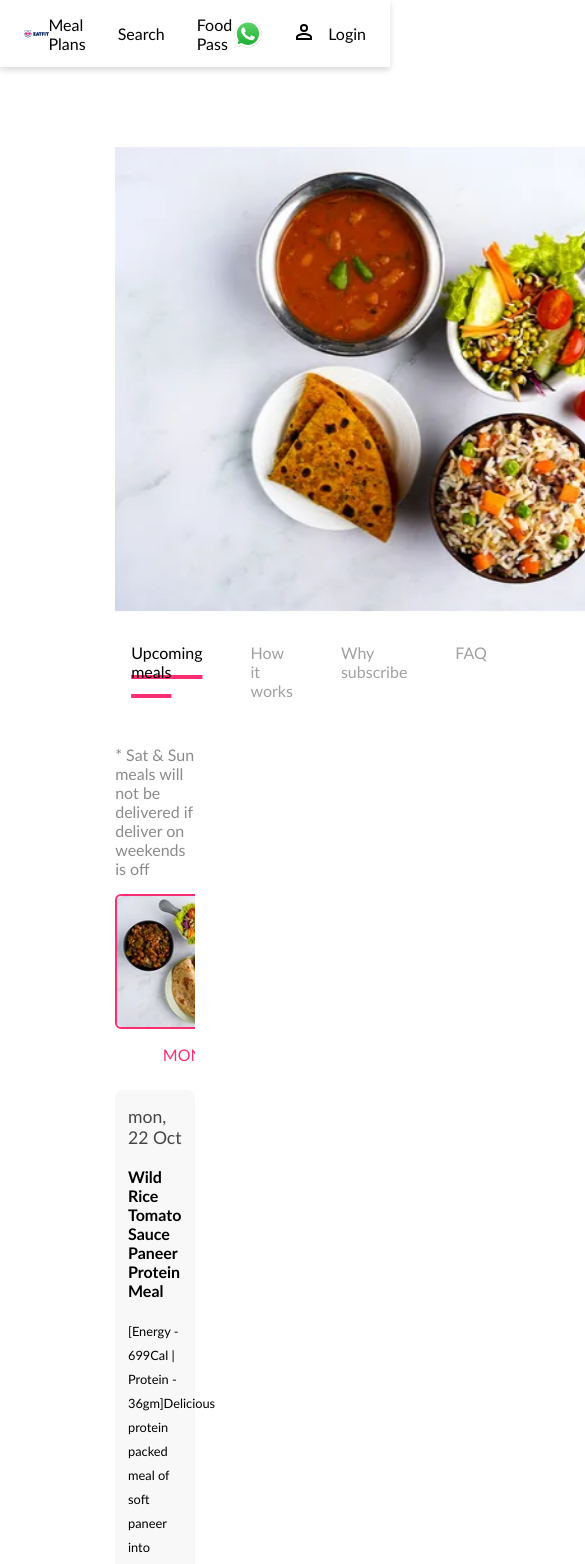
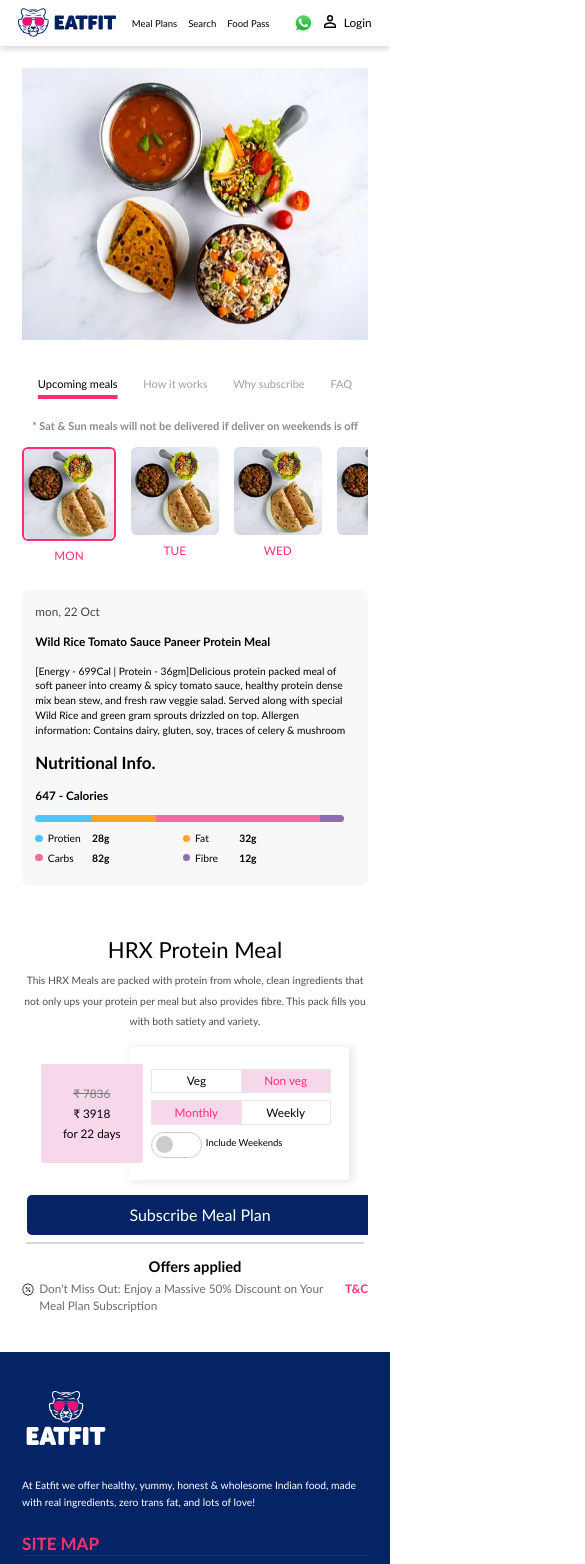
Before and after one commit to monika-queuebuster/eat-fit, a Next.js app: page /purchase-order/1 in a window 390 px wide. Shown: the top 1564 px of the page, 585 px wide, since content can reach past the window. Built offline with nearby package versions, Linux system fonts and the light colour scheme.

Commit message:
responsive changes in css

```diff
--- a/src/components/HowItWorks.jsx
+++ b/src/components/HowItWorks.jsx
@@ -7,15 +7,15 @@
     return (
         <div className={styles.howitworks_container}>
             <div className={styles.howitworks_step}>
-                <div style={{height: '2.5rem', width: '2.5rem', position: 'relative'}}><Image src='/assets/packDetail.jpeg' alt='pack detail' fill /></div>
+                <div style={{height: '3.5rem', width: '3.5rem', position: 'relative'}}><Image src='/assets/packDetail.jpeg' alt='pack detail' fill /></div>
                 <p>Our fresh meals will be delivered daily at your chosen time and address</p>
             </div>
             <div className={styles.howitworks_step}>
-                <div style={{height: '2.5rem', width: '2.5rem', position: 'relative'}}><Image src='/assets/pauseResume.jpeg' alt='pause resume' fill /></div>
+                <div style={{height: '3.5rem', width: '3.5rem', position: 'relative'}}><Image src='/assets/pauseResume.jpeg' alt='pause resume' fill /></div>
                 <p>Full flexibility in meal change, delivery time and address</p>
             </div>
             <div className={styles.howitworks_step}>
-                <div style={{height: '2.5rem', width: '3.5rem', position: 'relative'}}><Image src='/assets/refund.png' alt='refund' fill /></div>
+                <div style={{height: '3.5rem', width: '4.5rem', position: 'relative'}}><Image src='/assets/refund.png' alt='refund' fill /></div>
                 <p>Reach out to our Customer Support via Whatsapp and share your feedback. We are always here to hear from you!</p>
             </div>
         </div>
--- a/src/components/UpcomingMeals.jsx
+++ b/src/components/UpcomingMeals.jsx
@@ -56,10 +56,10 @@
                 <p className={styles.calorie_count}>647 - Calories</p>
 
                 <div className={styles.nutrients_measure}>
-                    <div style={{ width: `${protienPer}%`, backgroundColor: 'rgb(79, 198, 255)', height: '0.5rem', display: 'inline-block' }}></div>
-                    <div style={{ width: `${fatPer}%`, backgroundColor: 'rgb(255, 165, 34)', height: '0.5rem', display: 'inline-block' }}></div>
-                    <div style={{ width: `${carbsPer}%`, backgroundColor: 'rgb(244, 109, 160)', height: '0.5rem', display: 'inline-block' }}></div>
-                    <div style={{ width: `${fibrePer}%`, backgroundColor: 'rgb(145, 108, 174)', height: '0.5rem', display: 'inline-block' }}></div>
+                    <div style={{ width: `${protienPer}%`, backgroundColor: 'rgb(79, 198, 255)', height: '1rem', display: 'inline-block', borderTopLeftRadius: '4px', borderBottomLeftRadius: '4px' }}></div>
+                    <div style={{ width: `${fatPer}%`, backgroundColor: 'rgb(255, 165, 34)', height: '1rem', display: 'inline-block' }}></div>
+                    <div style={{ width: `${carbsPer}%`, backgroundColor: 'rgb(244, 109, 160)', height: '1rem', display: 'inline-block' }}></div>
+                    <div style={{ width: `${fibrePer}%`, backgroundColor: 'rgb(145, 108, 174)', height: '1rem', display: 'inline-block', borderTopRightRadius: '4px', borderBottomRightRadius: '4px' }}></div>
                 </div>
                 <div className={styles.nutrient_amount_detail}>
                     <div className={styles.single_nutrient}>
--- a/src/pages/purchase-order/[id].jsx
+++ b/src/pages/purchase-order/[id].jsx
@@ -26,8 +26,8 @@
     return (
         <div className={styles.purchase_page}>
             <div className={styles.left_container}>
-                <div className={styles.food_img}><Image src='/assets/selectedFood.webp' alt='menu item' fill /></div>
-                <div style={{ display: 'flex', gap: '1rem' }}>
+                <div className={styles.image_center_container}><div className={styles.food_img}><Image src='/assets/selectedFood.webp' alt='menu item' fill /></div></div>
+                <div className={styles.subscription_tab}>
                     <div className={`${styles.tab_element} ${activeTab === "Upcoming meals" && styles.active_tab}`} onClick={() => setActiveTab("Upcoming meals")}>Upcoming meals</div>
                     <div className={`${styles.tab_element} ${activeTab === "How it works" && styles.active_tab}`} onClick={() => setActiveTab("How it works")}>How it works</div>
                     <div className={`${styles.tab_element} ${activeTab === "Why subscribe" && styles.active_tab}`} onClick={() => setActiveTab("Why subscribe")}>Why subscribe</div>
@@ -74,7 +74,7 @@
                     <button className={styles.subscribe_btn}>Subscribe Meal Plan</button>
                     <hr style={{border: '1.2px solid #d8d8d8', width: '97%', textAlign: 'center'}} />
                 </div>
-                <h2 style={{marginTop: '1.8rem', marginBottom: '0.8rem', fontSize: '1.3rem'}}>Offers applied</h2>
+                <h2 className={styles.offers_applied_text}>Offers applied</h2>
                 <div style={{display: 'flex', gap: '0.7rem', alignItems: 'flex-start'}}>
                     <div className={styles.discount_image}><Image src='/assets/discount.svg' alt='discount' fill /></div>
                     <p className={styles.container_footer}>Don't Miss Out: Enjoy a Massive 50% Discount on Your Meal Plan Subscription</p>
--- a/src/styles/Home.module.css
+++ b/src/styles/Home.module.css
@@ -1,24 +1,24 @@
 .home_page {
-    padding: 0 7.2rem;
+    padding: 0 11.6rem;
 }
 
 .page_header {
-    padding: 3rem 0;
+    padding: 4rem 0;
 }
 
 .page_heading {
-    margin-bottom: 1rem;
-    font-size: 1.5rem;
+    margin-bottom: 2rem;
+    font-size: 2.5rem;
     font-weight: 500;
 }
 
 .tabs {
     display: flex;
-    gap: 2rem;
+    gap: 4rem;
 }
 
 .tab_element {
-    font-size: 0.9rem;
+    font-size: 1.6rem;
     cursor: pointer;
     color: rgb(160, 160, 160);
     padding: 1rem;
@@ -31,3 +31,9 @@
     color: #000;
     text-decoration-color: #fc2e71;
 }
+
+@media screen and (max-width: 540px) {
+    .home_page {
+        padding: 0 3rem;
+    }
+}
--- a/src/styles/PurchaseOrder.module.css
+++ b/src/styles/PurchaseOrder.module.css
@@ -1,18 +1,24 @@
 .food_img {
-  height: 29rem;
-  width: 39.5rem;
+  height: 47rem;
+  width: 60rem;
   position: relative;
   margin-bottom: 1rem;
 }
 
 .purchase_page {
-  padding: 5rem 7.2rem 0 7.2rem;
+  padding: 8rem 11.6rem 0 11.6rem;
   display: flex;
-  gap: 6rem;
+  gap: 12rem;
+}
+
+.subscription_tab {
+  display: flex;
+  gap: 3rem;
+  margin: 3rem 0;
 }
 
 .tab_element {
-  font-size: 1rem;
+  font-size: 1.5rem;
   cursor: pointer;
   color: rgb(160, 160, 160);
   padding: 1rem;
@@ -28,29 +34,29 @@
 
 .meal_heading {
   font-weight: 400;
-  font-size: 2rem;
+  font-size: 3rem;
 }
 
 .meal_para {
-  font-size: 0.9rem;
+  font-size: 1.4rem;
   font-weight: 200;
-  line-height: 1.8rem;
+  line-height: 2.8rem;
   margin-top: 1rem;
   color: #4f4e4e;
 }
 
 .data_container {
   display: flex;
-  margin: 1rem 0;
+  margin: 2rem 0;
   position: relative;
   align-items: center;
 }
 
 .variable_box {
   box-shadow: 3px 1px 8px 1px rgb(231, 231, 231);
-  padding: 1.2rem 2rem 1.2rem 2.5rem;
+  padding: 3rem 2.5rem 3rem 3rem;
   border-radius: 0.3rem;
-  margin-left: 8rem;
+  margin-left: 12rem;
 }
 
 .selectable_box {
@@ -61,7 +67,7 @@
 
 .type_container {
   padding: 0.5rem 0;
-  width: 8rem;
+  width: 12rem;
   text-align: center;
   cursor: pointer;
 }
@@ -125,14 +131,14 @@
 }
 
 .checkbox_label {
-  font-size: 0.8rem;
+  font-size: 1.3rem;
   margin-left: 0.5rem;
   position: relative;
-  top: 0.2rem;
+  top: 0.3rem;
 }
 
 .variable_data {
-  padding: 2rem;
+  padding: 3rem;
   border-radius: 0.3rem;
   background-color: rgb(247, 216, 234);
   /* position: absolute;   */
@@ -171,9 +177,15 @@
   margin-bottom: 1rem;
 }
 
+.offers_applied_text {
+  margin-top: 1.8rem;
+  margin-bottom: 0.8rem;
+  font-size: 2rem;
+}
+
 .container_footer {
   font-weight: 200;
-  line-height: 1.6rem;
+  line-height: 2.3rem;
   color: #6b6b6b;
 }
 
@@ -198,7 +210,6 @@
   height: 90vh;
 }
 
-
 /* upcoming component css */
 .upcoming_container {
   margin: 1.8rem 0;
@@ -212,8 +223,8 @@
 }
 
 .meal_img {
-  height: 8rem;
-  width: 8rem;
+  height: 12rem;
+  width: 12rem;
   position: relative;
   cursor: pointer;
 }
@@ -223,8 +234,10 @@
 }
 
 .note {
-  margin-bottom: 1rem;
+  margin-bottom: 2rem;
   color: #8b8b8b;
+  font-size: 1.5rem;
+  font-weight: 600;
 }
 
 .day_name {
@@ -240,77 +253,77 @@
 }
 
 .meal_desc {
-  margin-top: 1.6rem;
+  margin-top: 3.6rem;
   background-color: rgba(172, 172, 172, 0.09);
-  padding: 1rem 0.8rem;
+  padding: 2rem 1.8rem;
   border-radius: 8px;
 }
 
 .nutrients_measure {
-  width: 27rem;
+  width: 42rem;
   height: 2rem;
 }
 
 .discount_image {
-  height: 1.5rem;
-  width: 1.5rem;
+  height: 2.2rem;
+  width: 2.2rem;
   position: relative;
 }
 
 .dot {
-  height: 0.7rem;
-  width: 0.7rem;
+  height: 1rem;
+  width: 1rem;
   border-radius: 50%;
   margin-right: 0.7rem;
 }
 
 .nutrient_name {
-  font-size: 0.9rem;
+  font-size: 1.4rem;
   font-weight: 300;
   width: 6rem;
 }
 
 .nutrient_amount {
-  font-size: 0.9rem;
+  font-size: 1.4rem;
   font-weight: 600;
 }
 
 .single_nutrient {
   display: flex;
   align-items: center;
-  width: 8rem;
+  width: 20rem;
 }
 
 .nutrient_amount_detail {
   display: grid;
   grid-template-columns: repeat(2, 1fr);
-  width: 27rem;
+  width: 40rem;
   row-gap: 1rem;
   margin: 1rem 0;
 }
 
 .day_date {
-  font-size: 1.1rem;
+  font-size: 1.6rem;
   font-weight: 200;
   color: #454545;
 }
 
 .food_items {
-  margin: 1.2rem 0;
-  font-size: 1rem;
+  margin: 2rem 0;
+  font-size: 1.6rem;
   font-weight: 600;
 }
 
 .food_desc {
-  font-size: 0.8rem;
+  font-size: 1.4rem;
   font-weight: 300;
-  line-height: 1.5rem;
+  line-height: 2rem;
   margin-bottom: 1px;
 }
 
 .nutrient_heading {
-  margin: 1rem 0;
-  font-size: 1.4rem;
+  margin: 2rem 0;
+  font-size: 2.3rem;
 }
 
 .calorie_count {
@@ -333,9 +346,9 @@
 }
 
 .howitworks_step > p {
-  font-size: 1rem;
+  font-size: 1.4rem;
   font-weight: 300;
-  line-height: 1.5rem;
+  line-height: 2.1rem;
 }
 
 /* why subscribe card */
@@ -349,7 +362,7 @@
 
 .subscribe_card {
   border-radius: 10px;
-  padding: 1.5rem;
+  padding: 3.5rem;
   display: flex;
   flex-direction: column;
   align-items: center;
@@ -357,13 +370,13 @@
 }
 
 .subscirbe_icons {
-  height: 2rem;
-  width: 2rem;
+  height: 3rem;
+  width: 3rem;
   position: relative;
 }
 
 .subscribe_card > p {
-  font-size: 1rem;
+  font-size: 1.5rem;
   text-align: center;
   margin-top: 0.5rem;
 }
@@ -377,12 +390,50 @@
 }
 
 .button_container > button {
-  padding: 0.8rem 0.5rem;
+  padding: 1.2rem 2.5rem;
   background-image: linear-gradient(rgb(5, 36, 101), rgb(5, 36, 101));
-  font-size: 1rem;
+  font-size: 1.4rem;
   color: #fff;
   border: none;
   outline: none;
   cursor: pointer;
   border-radius: 9px;
 }
+
+@media screen and (max-width: 540px) {
+  .purchase_page {
+    padding: 3rem 3rem 0 3rem;
+    flex-direction: column;
+    gap: 5rem;
+  }
+
+  .left_container,
+  .right_container {
+    width: 100%;
+  }
+
+  .food_img {
+    height: 37rem;
+    width: 48rem;
+  }
+
+  .subscription_tab {
+    gap: 1.5rem;
+    justify-content: center;
+  }
+
+  .image_center_container {
+    display: flex;
+    justify-content: center;
+  }
+
+  .note {
+    text-align: center;
+  }
+
+  .meal_heading,
+  .meal_para,
+  .offers_applied_text {
+    text-align: center;
+  }
+}
--- a/src/styles/components/Menu.module.css
+++ b/src/styles/components/Menu.module.css
@@ -1,6 +1,6 @@
 .menu_container {
     display: flex;
     row-gap: 4rem;
-    column-gap: 1.2rem;
+    column-gap: 2rem;
     flex-wrap: wrap;
 }
--- a/src/styles/components/common/Footer.module.css
+++ b/src/styles/components/common/Footer.module.css
@@ -1,39 +1,40 @@
 .footer_container {
-  margin-top: 2rem;
-  padding: 3rem 7.2rem;
+  margin-top: 5rem;
+  padding: 6rem 11.6rem;
   background-color: rgb(5, 36, 101);
 }
 
 .footer_logo_container {
-  height: 8rem;
-  width: 8rem;
+  height: 12rem;
+  width: 12rem;
   position: relative;
 }
 
 .footer_desc {
-  font-size: 0.8rem;
+  font-size: 1.4rem;
   color: #fff;
   width: 50%;
-  line-height: 1.5rem;
+  line-height: 2.3rem;
+  margin: 2rem 0;
 }
 
 .sitemap {
-  font-size: 2.3rem;
+  font-size: 3.3rem;
   font-variant-caps: all-petite-caps;
   color: rgb(255, 49, 109);
   border-bottom: 1px solid rgb(52, 51, 51);
 }
 
 .footer_link_container {
-  margin-top: 1.5rem;
+  margin-top: 2.5rem;
   display: flex;
   justify-content: space-between;
 }
 
 .link_heading {
-  font-size: 1.1rem;
+  font-size: 2rem;
   color: #fff;
-  margin-bottom: 1rem;
+  margin-bottom: 2rem;
   text-decoration: underline;
   text-underline-offset: 0.5rem;
   text-decoration-color: rgb(52, 51, 51);
@@ -42,13 +43,13 @@
 .link_container {
   display: flex;
   flex-direction: column;
-  gap: 0.5rem;
+  gap: 1rem;
 }
 
 .link_container > a {
   width: fit-content;
   color: #fff;
-  font-size: 0.9rem;
+  font-size: 1.3rem;
   font-weight: 300;
   text-decoration: none;
   background: linear-gradient(currentColor 0 0) bottom / var(--d, 0) 2px
@@ -59,3 +60,23 @@
 .link_container > a:hover {
   --d: 100%;
 }
+
+@media screen and (max-width: 540px) {
+  .footer_container {
+    padding: 3rem;
+  }
+
+  .footer_desc {
+    width: 100%;
+  }
+
+  .footer_link_container {
+    flex-wrap: wrap;
+    justify-content: flex-start;
+  }
+
+  .footer_link_container > div {
+    margin-bottom: 4rem;
+    width: 33%;
+  }
+}
--- a/src/styles/components/common/Navigation.module.css
+++ b/src/styles/components/common/Navigation.module.css
@@ -1,8 +1,7 @@
 .navigation_bar {
   background-color: #fff;
-  padding: 0.6rem 1.5rem;
+  padding: 0.6rem 2.5rem;
   box-shadow: 0 3px 6px 0 rgba(0, 0, 0, 0.15);
-
 }
 
 .nav {
@@ -13,37 +12,43 @@
 }
 
 .nav_logo {
-  height: 3rem;
-  width: 8.3rem;
+  height: 5rem;
+  width: 13.3rem;
   position: relative;
 }
 
-.nav_mid_links,
+.nav_mid_links {
+  display: flex;
+  gap: 7rem;
+  align-items: center;
+}
+
 .nav_end_links {
   display: flex;
-  gap: 2rem;
+  gap: 2.5rem;
   align-items: center;
 }
 
 .whatsapp_icon {
-  height: 2rem;
-  width: 2rem;
+  height: 3rem;
+  width: 5rem;
   position: relative;
 }
 
 .login_container {
   display: flex;
   gap: 1rem;
+  cursor: pointer;
 }
 
 .user_icon {
-  height: 1rem;
-  width: 1rem;
+  height: 1.7rem;
+  width: 1.7rem;
   position: relative;
 }
 
 .link_ele > a {
-  font-size: 1rem;
+  font-size: 1.5rem;
   text-decoration: none;
   color: #000;
 }
@@ -51,3 +56,18 @@
 .active_link > a {
   color: #fc2e71;
 }
+
+
+@media screen and (max-width: 540px) {
+  .nav_mid_links {
+    gap: 1.5rem;
+  }
+
+  .nav_end_links {
+    gap: 0.3rem;
+  }
+
+  .link_ele > a {
+    font-size: 1.3rem;
+  }
+}
--- a/src/styles/globals.css
+++ b/src/styles/globals.css
@@ -1,5 +1,97 @@
 * {
-    margin: 0;
-    padding: 0;
-    font-family:'Trebuchet MS', 'Lucida Sans Unicode', 'Lucida Grande', 'Lucida Sans', Arial, sans-serif;
+  margin: 0;
+  padding: 0;
+  font-family: "Trebuchet MS", "Lucida Sans Unicode", "Lucida Grande",
+    "Lucida Sans", Arial, sans-serif;
 }
+
+html {
+  font-size: 62.5%;
+}
+body {
+  font-size: 1.6rem !important;
+}
+
+@media only screen and (min-width: 2400px) and (max-width: 2600px) {
+  html {
+    font-size: 110%;
+  }
+}
+
+@media only screen and (min-width: 2200px) and (max-width: 2400px) {
+  html {
+    font-size: 100%;
+  }
+}
+
+@media only screen and (min-width: 2000px) and (max-width: 2200px) {
+  html {
+    font-size: 90%;
+  }
+}
+
+@media only screen and (min-width: 1800px) and (max-width: 2000px) {
+  html {
+    font-size: 80%;
+  }
+}
+
+@media only screen and (min-width: 1600px) and (max-width: 1800px) {
+  html {
+    font-size: 70%;
+  }
+}
+
+@media only screen and (min-width: 1400px) and (max-width: 1600px) {
+  html {
+    font-size: 63%;
+  }
+}
+
+@media only screen and (min-width: 1200px) and (max-width: 1400px) {
+  html {
+    font-size: 54.8%;
+  }
+}
+
+@media only screen and (min-width: 1000px) and (max-width: 1200px) {
+  html {
+    font-size: 45%;
+  }
+}
+
+@media only screen and (min-width: 800px) and (max-width: 1000px) {
+  html {
+    font-size: 36%;
+  }
+}
+
+@media only screen and (min-width: 730px) and (max-width: 800px) {
+  html {
+    font-size: 33%;
+  }
+}
+
+@media only screen and (min-width: 630px) and (max-width: 730px) {
+  html {
+    font-size: 28%;
+  }
+}
+
+@media only screen and (min-width: 380px) and (max-width: 540px) {
+  html {
+    font-size: 46%;
+  }
+}
+
+@media only screen and (min-width: 300px) and (max-width: 350px) {
+  html {
+    font-size: 37%;
+  }
+}
+
+@media only screen and (min-width: 350px) and (max-width: 380px) {
+  html {
+    font-size: 40%;
+  }
+}
```
Also changed, not shown: src/styles/components/HomeSwiper.module.css (+7 -1 lines), src/styles/components/common/Card.module.css (+5 -5 lines).
